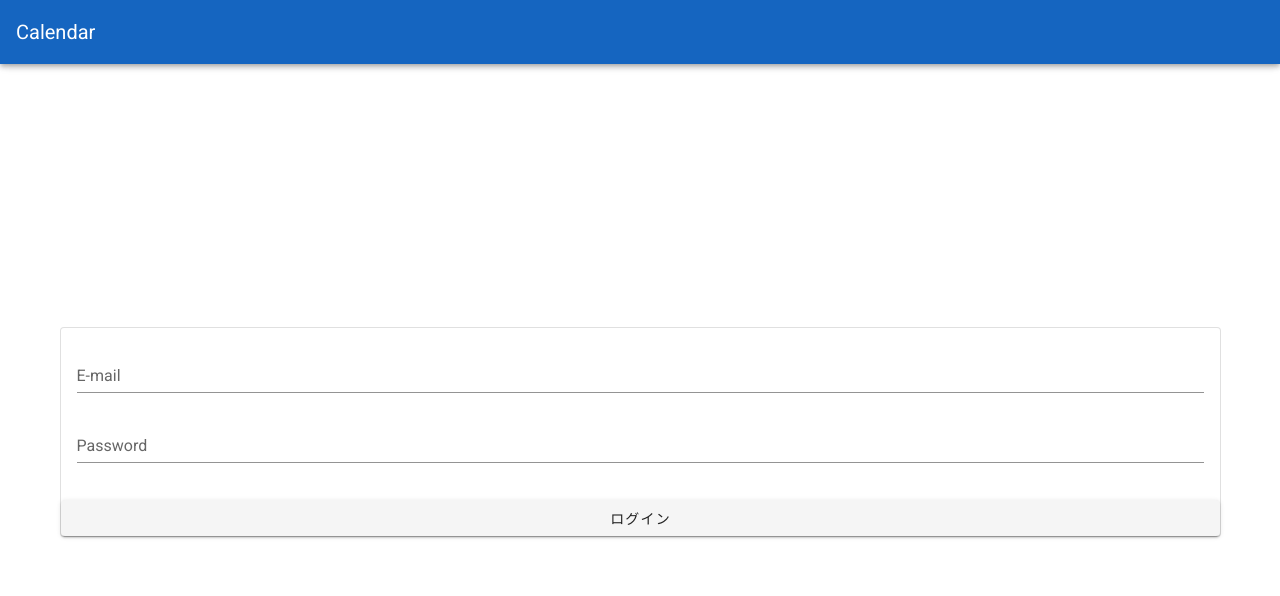
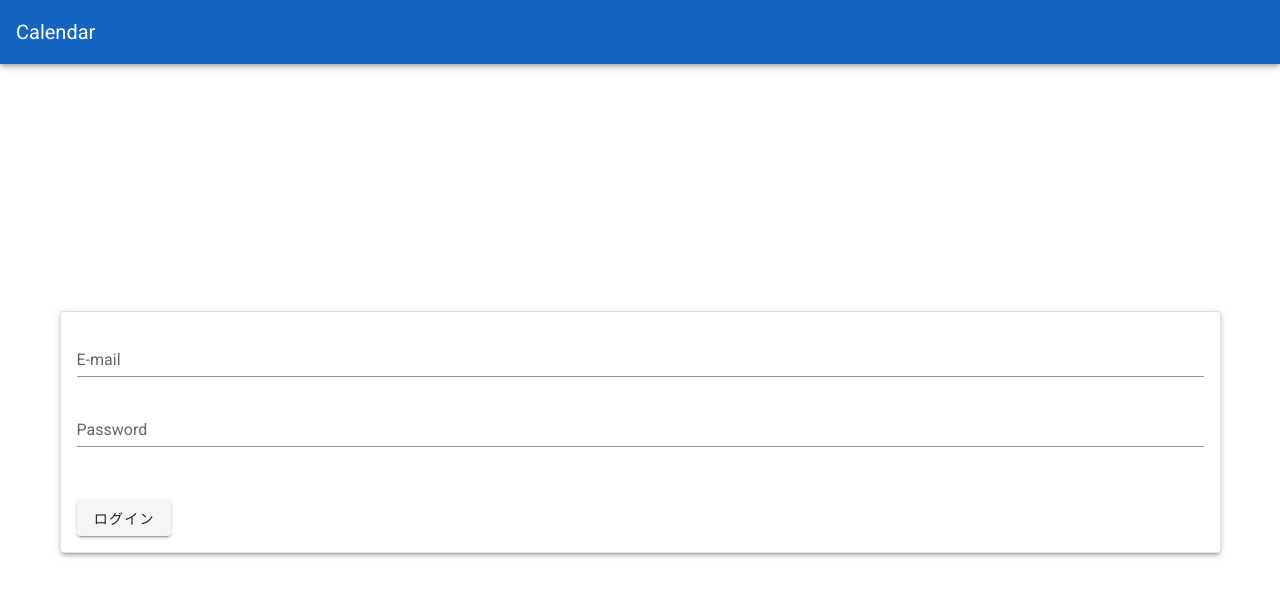
Before and after one commit to cuzzuky87/sample-app, a Vue app: page /login in a window 1280 px wide. Shown: the top 596 px of the page. Built offline with nearby package versions, Linux system fonts and the light colour scheme.

Commit message:
wip:ログインページのレイアウト調整

```diff
--- a/src/pages/LoginPage.vue
+++ b/src/pages/LoginPage.vue
@@ -1,13 +1,14 @@
 <template>
-  <v-card outlined>
+  <v-card outlined elevation="3">
     <v-card-text>
       <v-form ref="LoginForm">
         <v-text-field v-model="model.email" label="E-mail" required></v-text-field>
-
         <v-text-field v-model="model.password" label="Password" type="password" required></v-text-field>
       </v-form>
     </v-card-text>
-    <v-btn block @click="login" :loading="loading">ログイン</v-btn>
+    <v-card-text>
+      <v-btn @click="login" :loading="loading">ログイン</v-btn>
+    </v-card-text>
   </v-card>
 </template>
 
```
